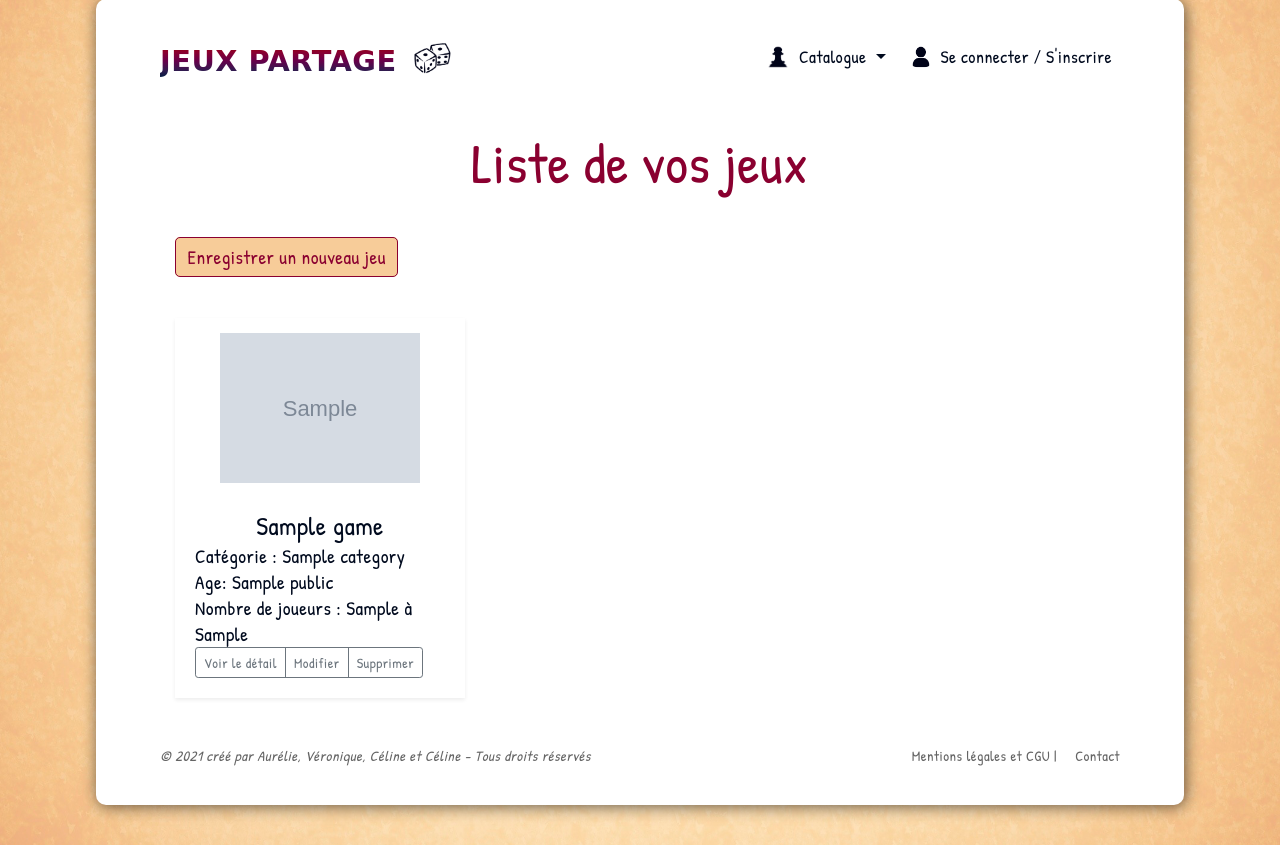
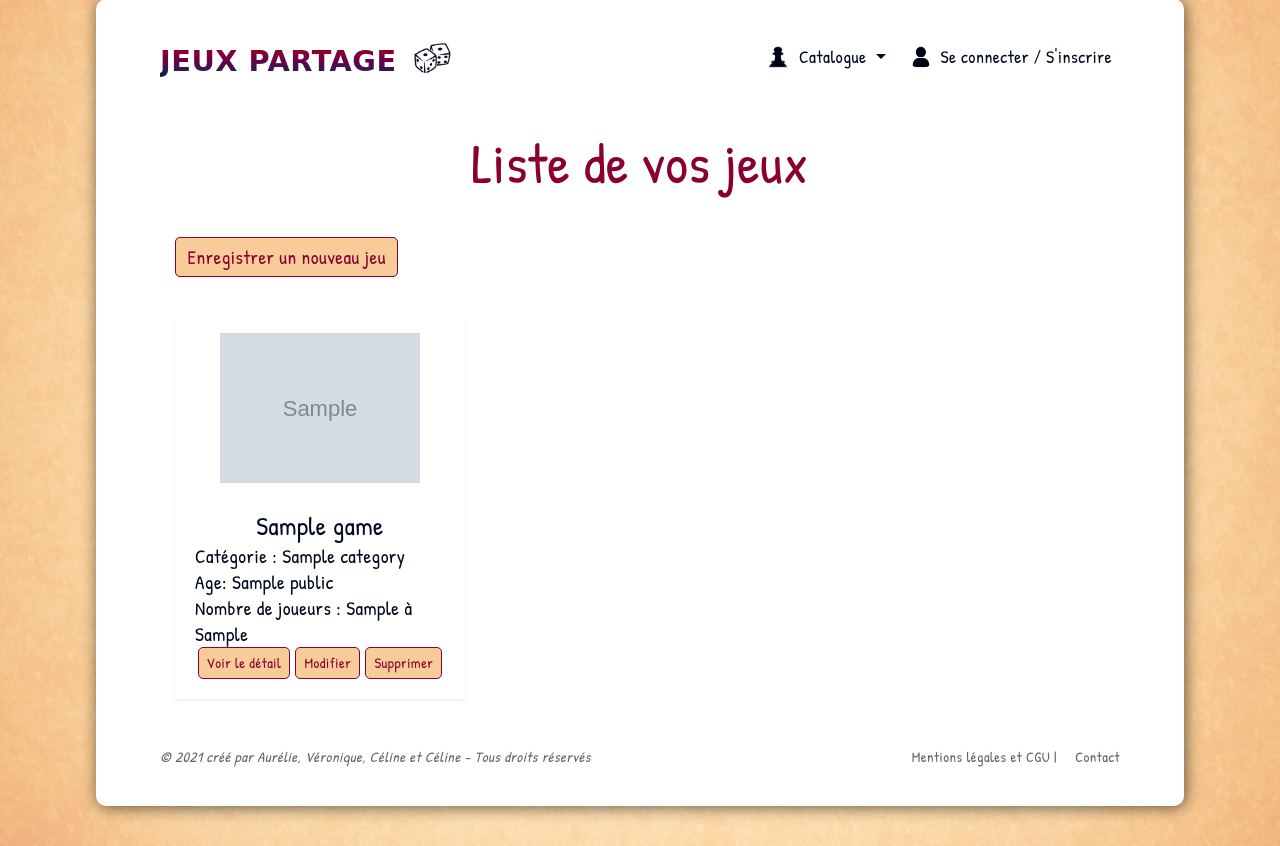
Before and after one commit to AurelieGilet/wf3_group_project, a Symfony app: template jeux_partage/templates/front/account_games.html.twig in a window 1280 px wide. Shown: the part 41-887 px from the top of the page. Run offline with Twig, Linux system fonts and the light colour scheme; the template is opened without the code that fills it: most values are stand-ins (such as "Sample title", 1, 10 or a date in 2020); grey boxes marked "Sample" are stand-in pictures; some libraries are stand-ins or nearby versions; some web fonts are replaced.

Commit message:
bouton small list de vos jeux

```diff
--- a/jeux_partage/public/css/style.css
+++ b/jeux_partage/public/css/style.css
@@ -484,7 +484,6 @@ nav button {
     padding-top: 15px;
     overflow-x: hidden;
 	border: solid white 10px;
-
 }
 
 /* ********************** LISTE DE VOS JEUX ********************** */
@@ -514,8 +513,29 @@ nav button {
 {
     font-size: 1.6rem;
     padding-top: 5px;
+}
+
+.btn-jp-small
+{
+    max-width: max-content;
+    border-radius:5px;
+
+    border: #8a0030 solid 1px;
+    background-color: #f7cc99;
+    color: #8a0030;
+    font-size: 0.9rem;
+    align-self: center;
+
 
 }
+
+.btn-jp-small:hover
+{
+    background-color: #f3bc75;
+    color: #8a0030;
+}
+
+
 
 
 
--- a/jeux_partage/templates/front/account_games.html.twig
+++ b/jeux_partage/templates/front/account_games.html.twig
@@ -39,10 +39,10 @@
 						<p class="card-text">Nombre de joueurs : {{game.minPlayers}} {% if game.maxPlayers != NULL %} à {{game.maxPlayers}} {% endif %}</p>
 
 						{# <div class="d-flex justify-content-between align-items-center"> #}
-							<div class="btn-group">
-							<a href="{{ path('detail', {'id': game.id}) }}" class="btn btn-sm btn-outline-secondary">Voir le détail</a>
-							<a href="{{ path('account_games_edit', {'id': game.id}) }}" class="btn btn-sm btn-outline-secondary">Modifier</a>
-							<a href="" class="btn btn-sm btn-outline-secondary">Supprimer</a>
+							<div class="btn-group d-flex justify-content-around">
+							<a href="{{ path('detail', {'id': game.id}) }}" class="btn-jp-small btn-sm">Voir le détail</a>
+							<a href="{{ path('account_games_edit', {'id': game.id}) }}" class="btn-jp-small btn-sm">Modifier</a>
+							<a href="" class="btn-jp-small btn-sm">Supprimer</a>
 							</div>
 						{# </div> #}
 					</div>
```
Also changed, not shown: 1 other file.
